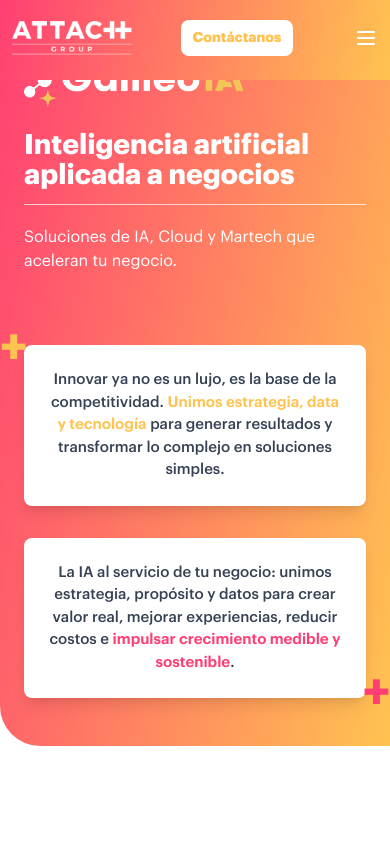
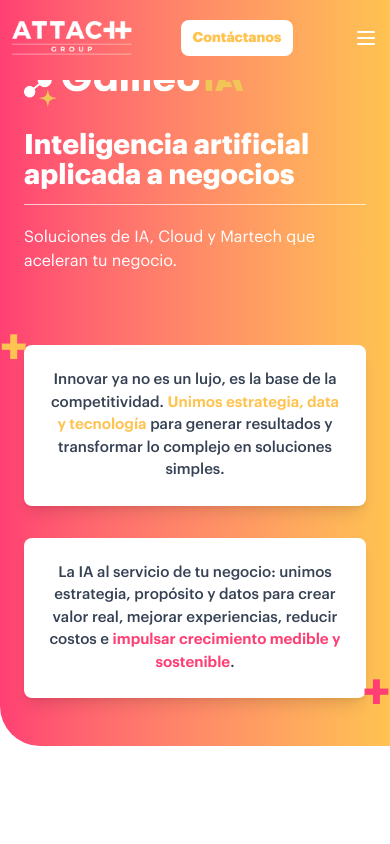
Before and after one commit to falarcon281096/attach-group, a Next.js app: page /galileo in a window 390 px wide. Shown: the top 844 px of the page. Built offline with nearby package versions, Linux system fonts and the light colour scheme.

Commit message:
fix: header color corrections

```diff
--- a/src/app/galileo/page.tsx
+++ b/src/app/galileo/page.tsx
@@ -15,10 +15,7 @@
             {/* Hero Section */}
             <div className="relative z-10 bg-white">
                 <div
-                    className="border-0 rounded-bl-[40px] pt-12 pb-12 px-6 sm:px-10 md:px-16 lg:pt-20 lg:pb-16"
-                    style={{
-                        background: "linear-gradient(281.83deg, #FFC351 0%, #FF3F73 100%)",
-                    }}
+                    className="border-0 rounded-bl-[40px] pt-12 pb-12 px-6 sm:px-10 md:px-16 lg:pt-20 lg:pb-16 bg-gradient-to-r from-[#FF3F73] to-[#FFC351]"
                 >
                     <div className="grid grid-cols-1 lg:grid-cols-2 gap-10 lg:gap-12 items-center max-w-7xl mx-auto">
                         {/* === Bloque Izquierdo === */}
--- a/src/components/Header.tsx
+++ b/src/components/Header.tsx
@@ -20,10 +20,10 @@
 
   const getBackgroundGradient = () => {
     if (isWhiteBg) return 'bg-white';
-    if (isGalileo) return 'bg-[linear-gradient(281.83deg,_rgb(255,195,81)_0%,_rgb(255,63,115)_100%)]';
+    if (isGalileo) return 'bg-gradient-to-r from-[#FF3F73] to-[#FFC351]';
     if (isAthena) return 'bg-gradient-to-r from-[#E2E830] via-[#A1E05E] via-[#2ED3B1] to-[#00CED3]';
     if (isAttachmedia) return 'bg-linear-to-r from-[#2f7de1] to-[#25bbcd]';
-    return 'bg-gradient-to-r from-[#1e3fda] to-[#6e4490]';
+    return 'bg-gradient-to-r from-[#1e3fda] to-[#58308c]';
   };
 
   const getButtonGradient = () => {
```
